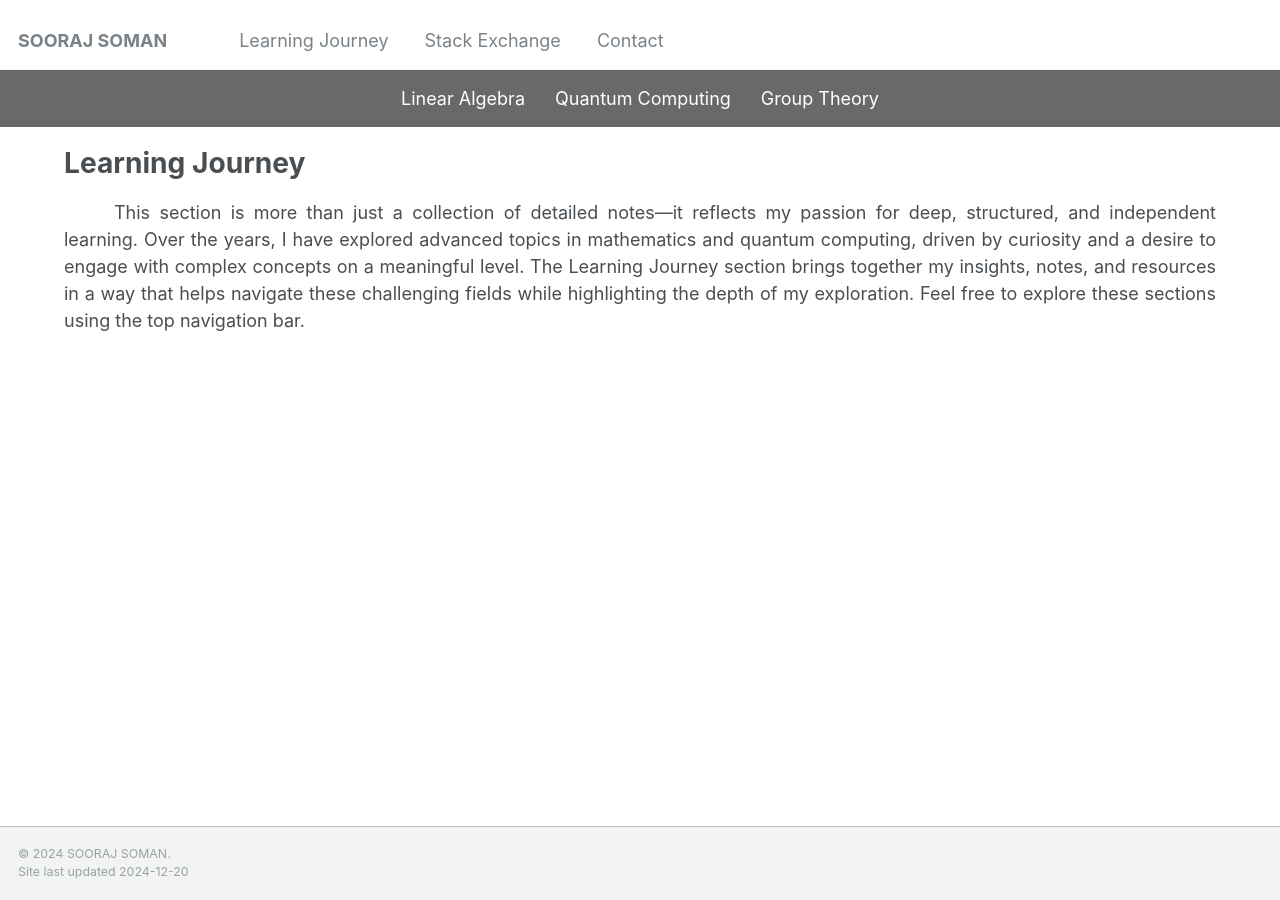
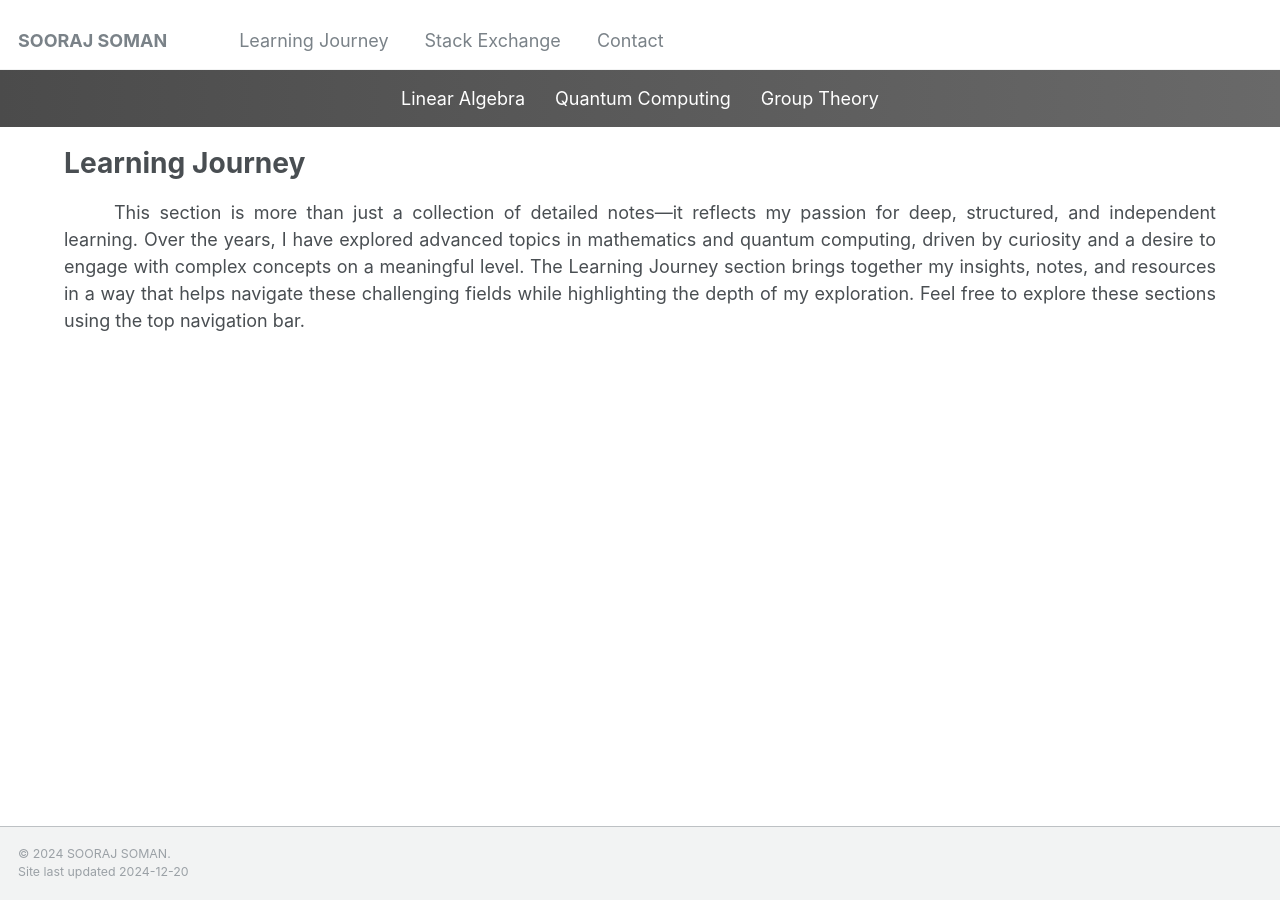
Before and after one commit to soorajss1729/soorajss1729.github.io, a Jekyll site: the page built from _learning/learning.md, in a window 1280 px wide. Built offline with Jekyll 4.4.1, drawn with Linux system fonts in a browser that asks for light colours.

Commit message:
Update main.scss

```diff
--- a/assets/css/main.scss
+++ b/assets/css/main.scss
@@ -81,6 +81,7 @@
   justify-content: center; /* Center the links horizontally */
   align-items: center; /* Align items vertically */
   gap: 10px; /* Add space between links */
+  background: linear-gradient(to right, #4b4b4b, #696969); /* Gradient from darker to lighter gray */
   background-color: #696969; /* Background color */
   padding: 10px 0; /* Top and bottom padding */
   margin-bottom: 20px; /* Space below the bar */
```
